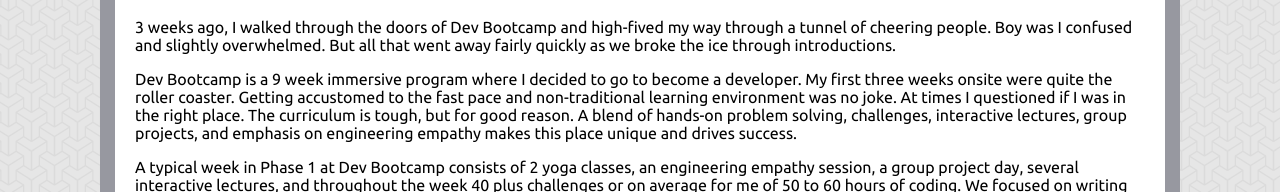
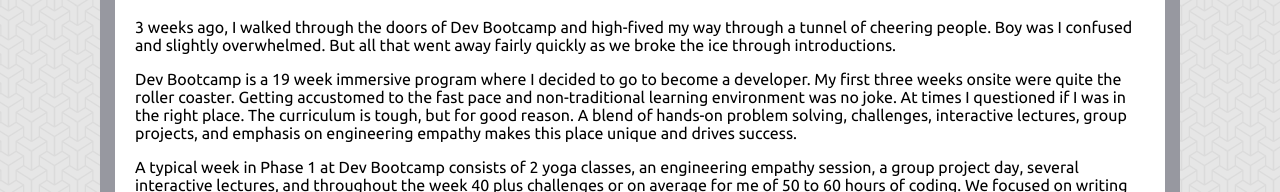
Before and after one commit to shreya317/shreya317.github.io, a plain HTML site: page blog-posts/phase_1.html in a window 1280 px wide. Shown: the part 386-578 px from the top of the page. Drawn offline with Linux system fonts and the light colour scheme.

Commit message:
added link line 80

```diff
--- a/blog-posts/phase_1.html
+++ b/blog-posts/phase_1.html
@@ -77,7 +77,7 @@
 
 		<p> 3 weeks ago, I walked through the doors of Dev Bootcamp and high-fived my way through a tunnel of cheering people. Boy was I confused and slightly overwhelmed. But all that went away fairly quickly as we broke the ice through introductions. </p>
 
-		<p>Dev Bootcamp is a 9 week immersive program where I decided to go to become a developer. My first three weeks onsite were quite the roller coaster. Getting accustomed to the fast pace and non-traditional learning environment was no joke. At times I questioned if I was in the right place. The curriculum is tough, but for good reason. A blend of hands-on problem solving, challenges, interactive lectures, group projects, and emphasis on engineering empathy makes this place unique and drives success. </p>
+		<p><a href"http://devbootcamp.com/" target="blank">Dev Bootcamp</a> is a 19 week immersive program where I decided to go to become a developer. My first three weeks onsite were quite the roller coaster. Getting accustomed to the fast pace and non-traditional learning environment was no joke. At times I questioned if I was in the right place. The curriculum is tough, but for good reason. A blend of hands-on problem solving, challenges, interactive lectures, group projects, and emphasis on engineering empathy makes this place unique and drives success. </p>
 
 		<p>A typical week in Phase 1 at Dev Bootcamp consists of 2 yoga classes, an engineering empathy session, a group project day, several interactive lectures, and throughout the week 40 plus challenges or on average for me of 50 to 60 hours of coding. We focused on writing algorithms, Object Oriented Programming in Ruby, and building databases through SQLite 3 and ActiveRecord. We made basic to elaborate command line programs, two of which included a Sudoku Solver and a Flashcards game. All in all, Phase 1 was mentally exhausting and rewarding. The emotions felt varied almost everyday.</p>
 
```
